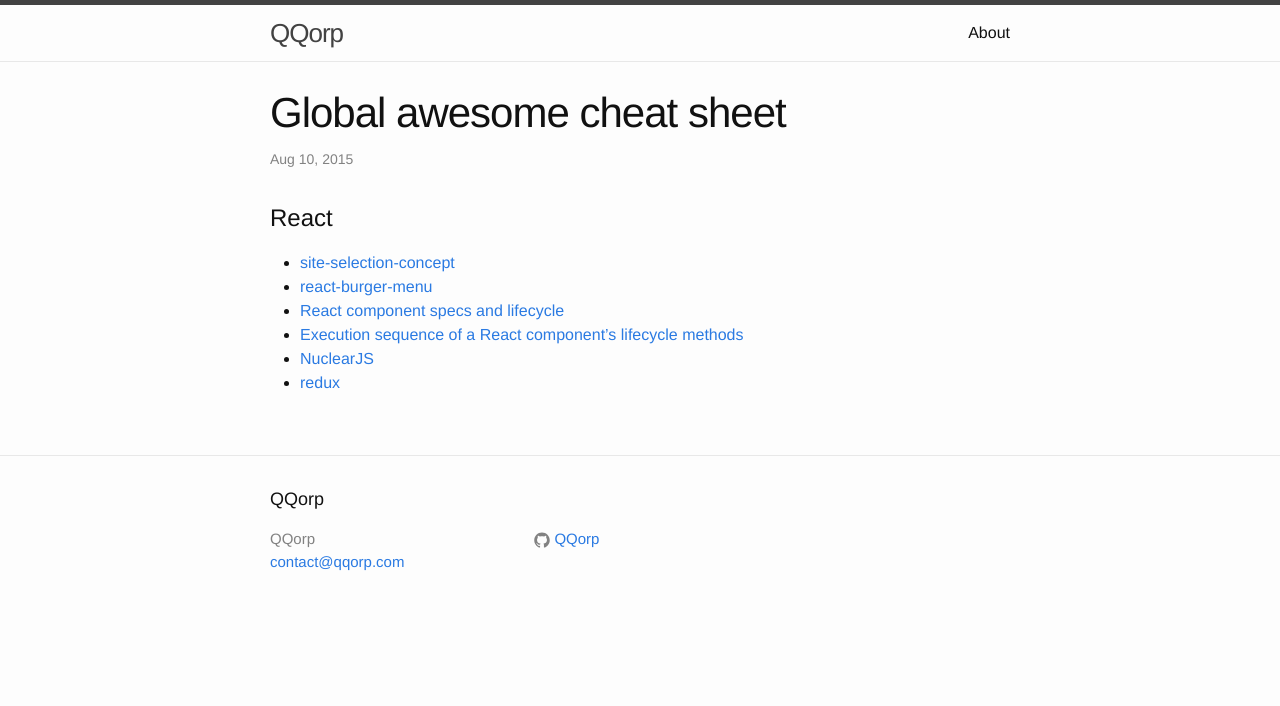
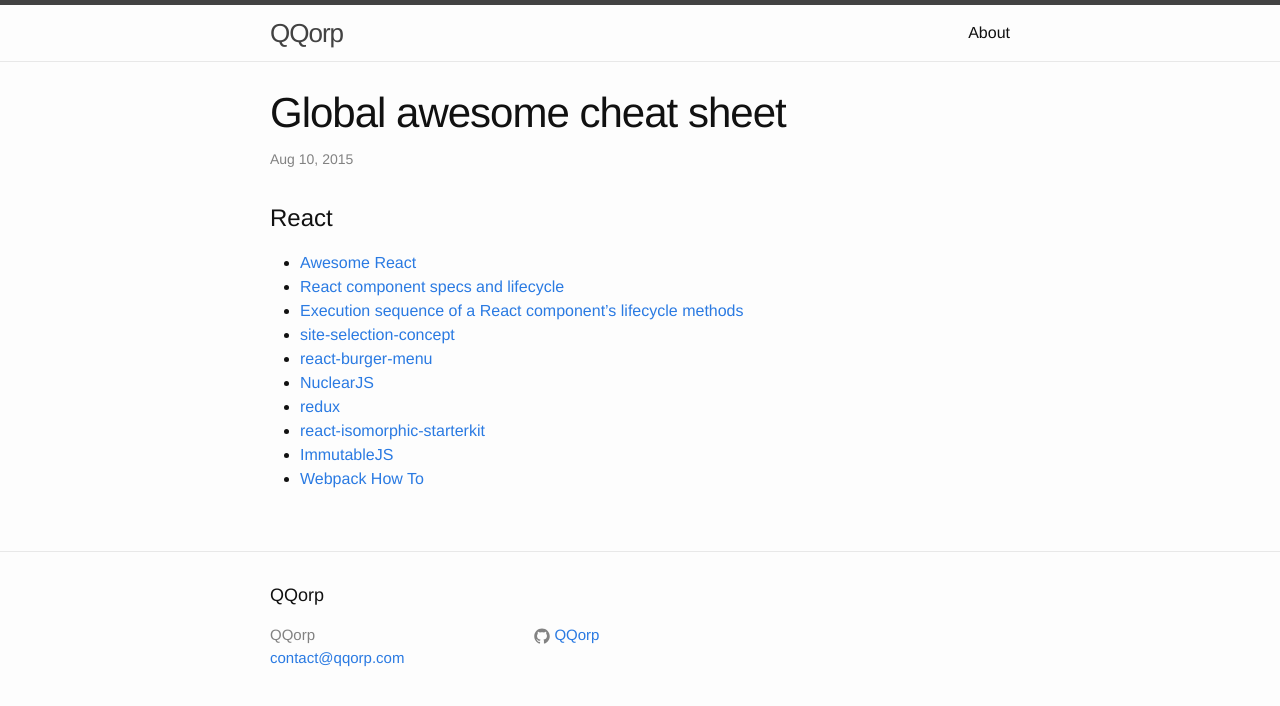
Before and after one commit to QQorp/QQorp.github.io, a Jekyll site: the page built from _posts/2015-08-10-ReactJS-ressources.markdown, in a window 1280 px wide. Shown: the top 706 px of the page. Built offline with Jekyll 4.4.1, drawn with Linux system fonts in a browser that asks for light colours.

Commit message:
Added some ressrouces for ReactJS

```diff
--- a/_posts/2015-08-10-ReactJS-ressources.markdown
+++ b/_posts/2015-08-10-ReactJS-ressources.markdown
@@ -6,9 +6,13 @@ categories: cheatsheet
 ---
 
 # React
+- [Awesome React](https://github.com/enaqx/awesome-react)
+- [React component specs and lifecycle](https://facebook.github.io/react/docs/component-specs.html)
+- [Execution sequence of a React component's lifecycle methods](http://javascript.tutorialhorizon.com/2014/09/13/execution-sequence-of-a-react-components-lifecycle-methods/)
 - [site-selection-concept](http://react.rocks/example/site-selection-concept)
 - [react-burger-menu](http://negomi.github.io/react-burger-menu/)
-- [React component specs and lifecycle](https://facebook.github.io/react/docs/component-specs.html)
-- [Execution sequence of a React component's lifecycle methods](http://javascript.tutorialhorizon.com/2014/09/13/execution-sequence-of-a-react-components-lifecycle-methods/)
 - [NuclearJS](https://optimizely.github.io/nuclear-js/)
 - [redux](https://github.com/gaearon/redux)
+- [react-isomorphic-starterkit](https://github.com/RickWong/react-isomorphic-starterkit)
+- [ImmutableJS](https://github.com/facebook/immutable-js)
+- [Webpack How To](https://github.com/petehunt/webpack-howto)
```
